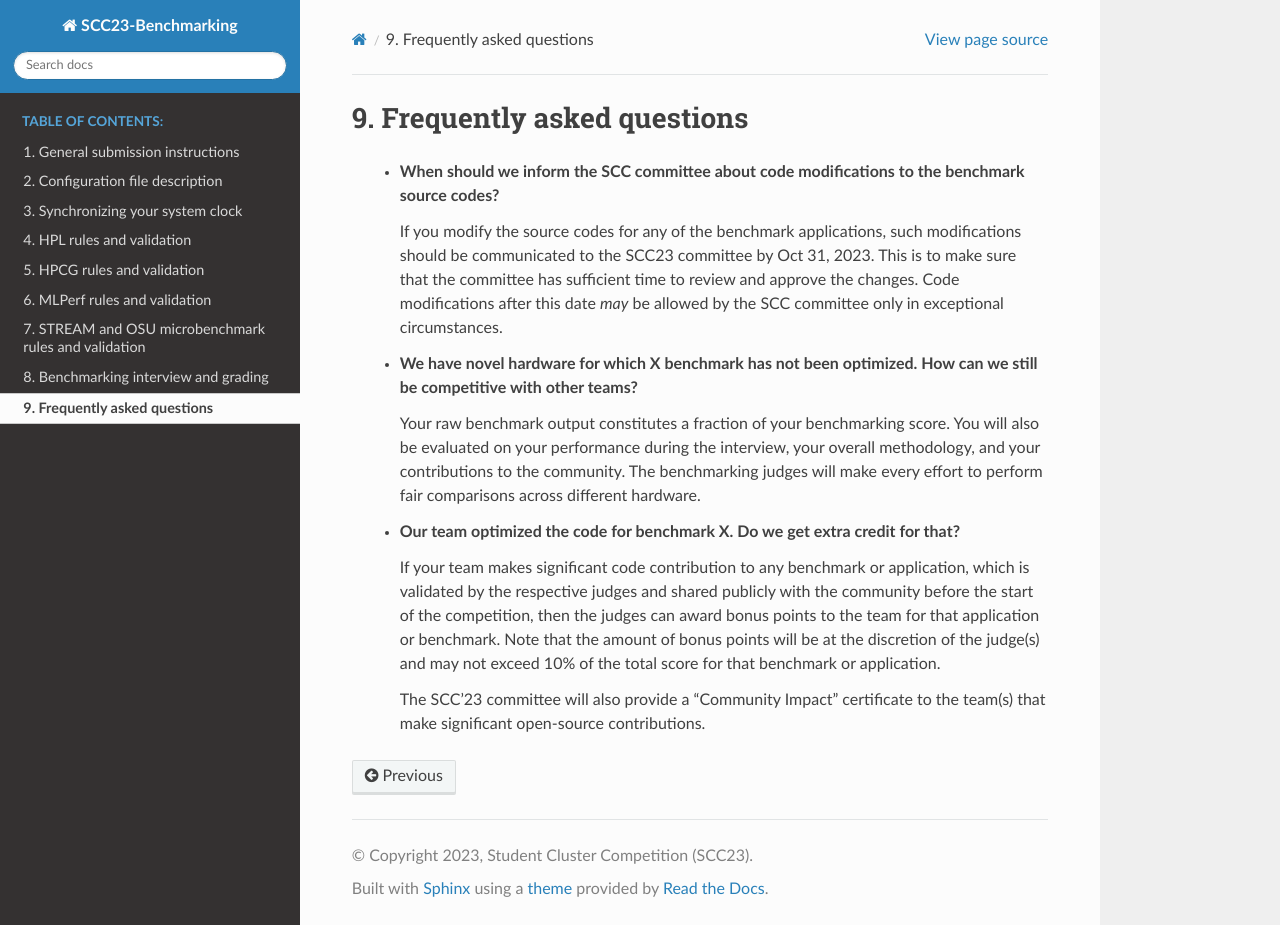
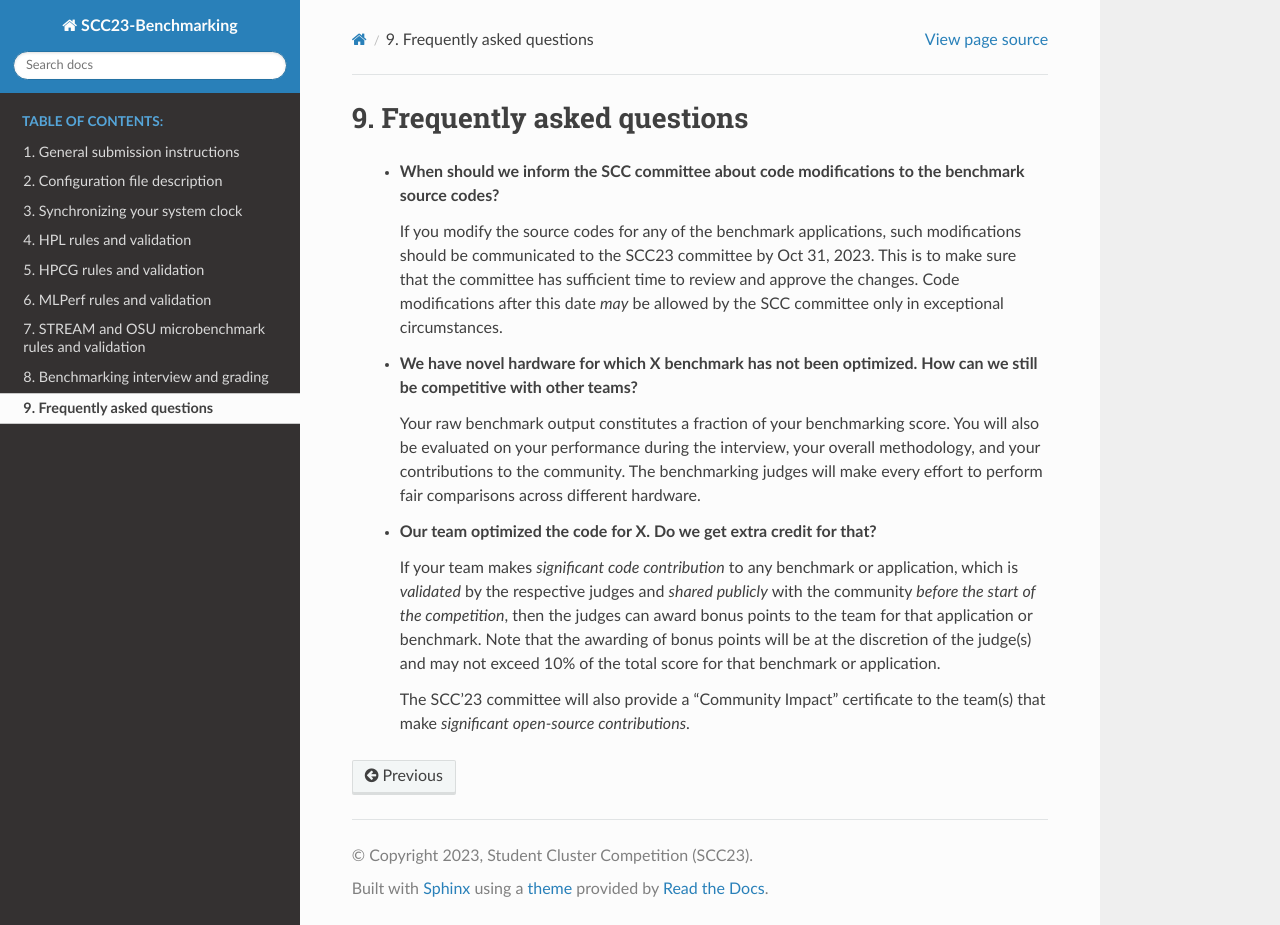
Before and after one commit to amaji/scc23-benchmarking, a Sphinx documentation site: the page built from source/benchmarks/faq.rst, in a window 1280 px wide and 925 px high. Built offline with Sphinx 7.4.7 and the Read the Docs theme 2.0.0, drawn with Linux system fonts in a browser that asks for light colours.

Commit message:
Update faq.rst

```diff
--- a/source/benchmarks/faq.rst
+++ b/source/benchmarks/faq.rst
@@ -12,10 +12,10 @@ Frequently asked questions
     Your raw benchmark output constitutes a fraction of your benchmarking score. You will also be evaluated on your performance during the interview, your overall methodology,
     and your contributions to the community. The benchmarking judges will make every effort to perform fair comparisons across different hardware.
 
-  - **Our team optimized the code for benchmark X. Do we get extra credit for that?**
+  - **Our team optimized the code for X. Do we get extra credit for that?**
 
-    If your team makes significant code contribution to any benchmark or application, which is validated by the respective judges and shared publicly with the community before the start of the
-    competition, then the judges can award bonus points to the team for that application or benchmark. Note that the amount of bonus points will be at the discretion of the judge(s) and may not
-    exceed 10% of the total score for that benchmark or application.
+    If your team makes *significant code contribution* to any benchmark or application, which is *validated* by the respective judges and *shared publicly* with the community *before the start of
+    the competition*, then the judges can award bonus points to the team for that application or benchmark. Note that the awarding of bonus points will be at the discretion of the judge(s) and
+    may not exceed 10% of the total score for that benchmark or application.
 
-    The SCC'23 committee will also provide a "Community Impact" certificate to the team(s) that make significant open-source contributions.
+    The SCC'23 committee will also provide a "Community Impact" certificate to the team(s) that make *significant open-source contributions*.
```
